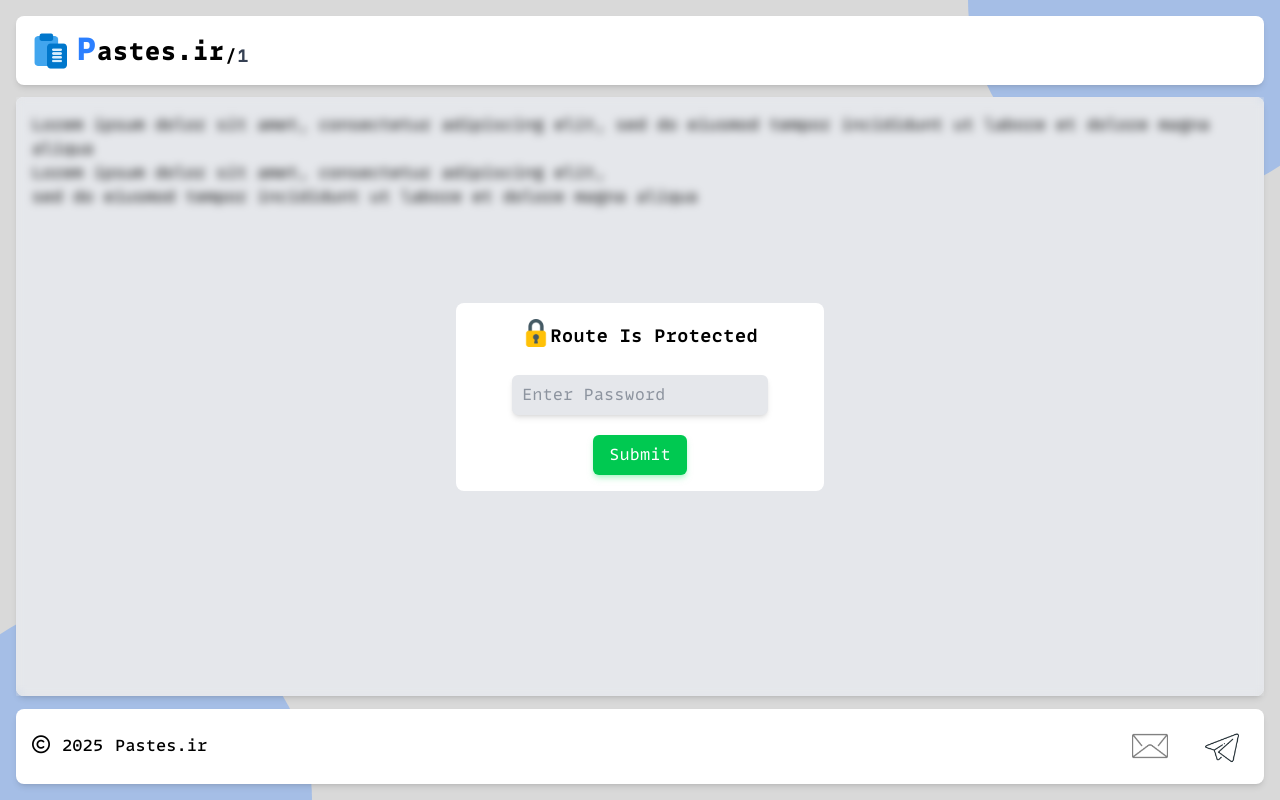
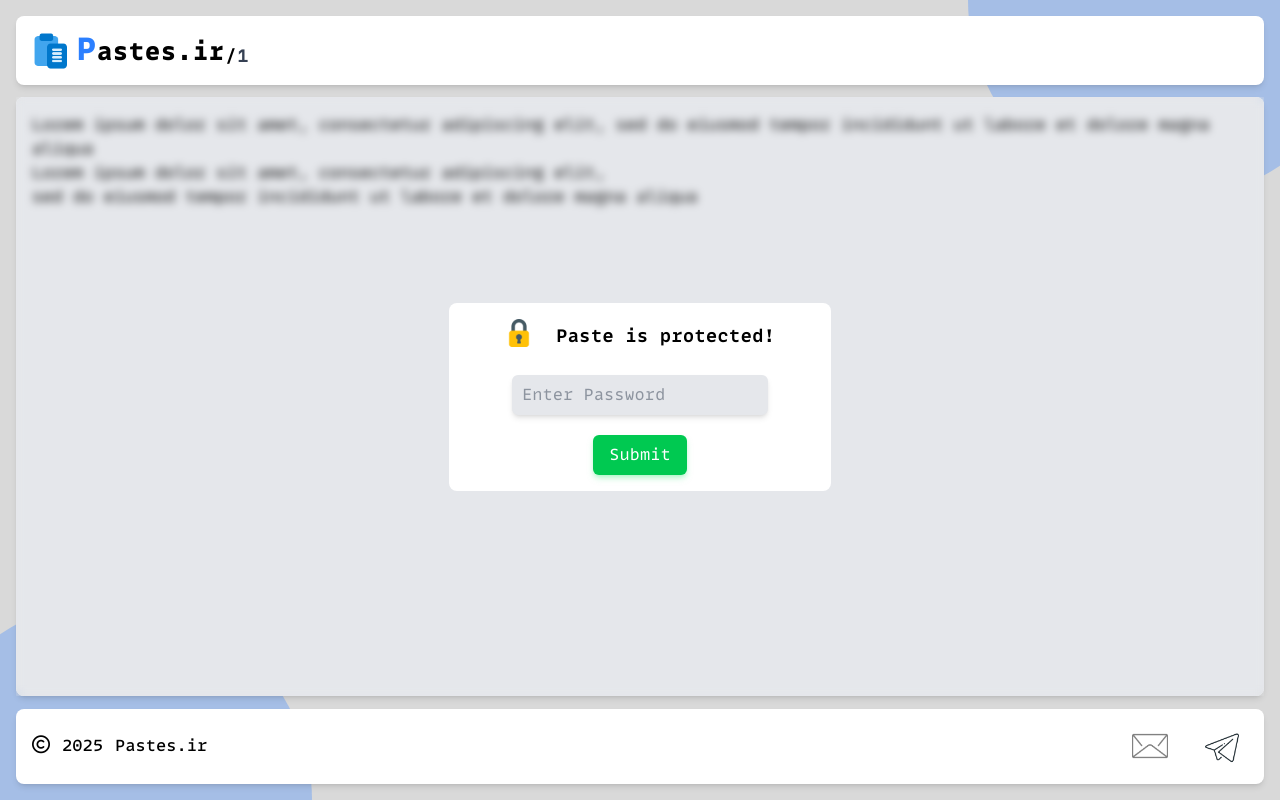
Before and after one commit to mahdyar/pastes, a React (Vite) app: page /1 in a window 1280 px wide. Built offline with nearby package versions, Linux system fonts and the light colour scheme; no server answers; a small style sheet from the web is missing.

Commit message:
chore: change protected paste label

```diff
--- a/src/components/password box/PasswordBox.tsx
+++ b/src/components/password box/PasswordBox.tsx
@@ -21,8 +21,8 @@ const PasswordBox = ({
     <div className="absolute w-full h-full flex items-center justify-center backdrop-blur-xs top-0 left-0 px-4">
       <div className="bg-white w-fit px-4 sm:px-14 py-4 rounded-lg flex items-center justify-center gap-5 flex-col">
         <strong className="flex items-center justify-center text-lg font-bold">
-          <img src="/lock.svg" alt="lock" className="w-7 pb-2" /> Route Is
-          Protected
+          <img src="/lock.svg" alt="lock" className="w-7 pb-2" /> &nbsp; Paste
+          is protected!
         </strong>
         <div>
           <input
```
